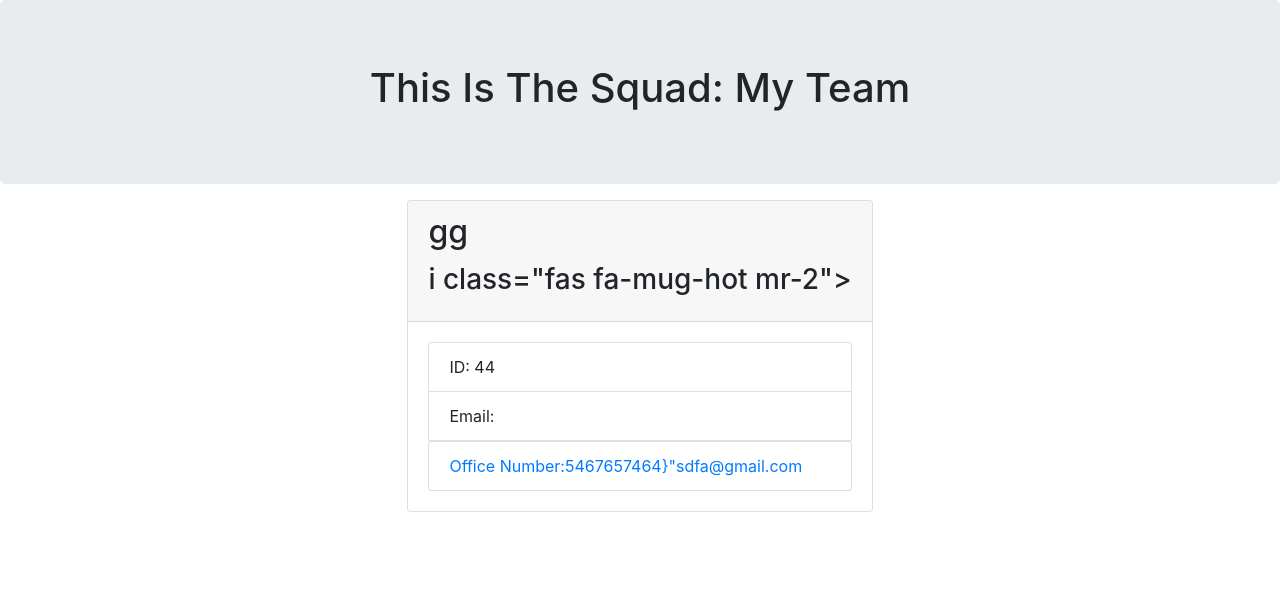
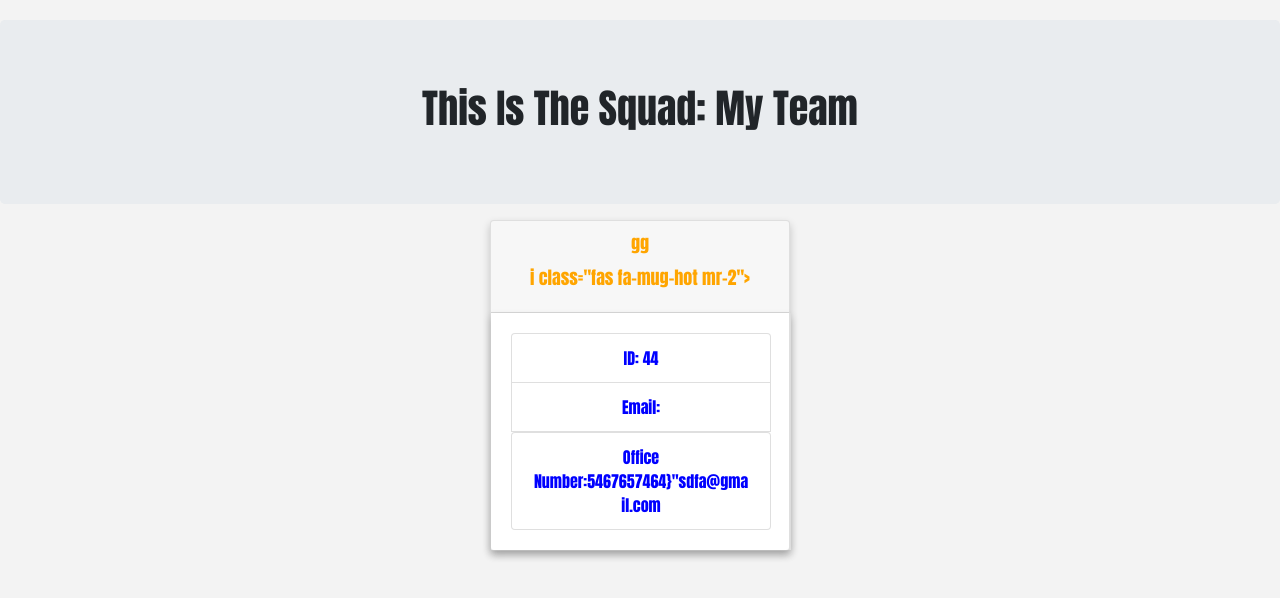
Before and after one commit to ESinclair81/Team-Pro-Gen, a website: page output/teamProfiles.html in a window 1280 px wide. Drawn offline with nearby package versions, Linux system fonts and the light colour scheme; files that its build step writes are made by us from their sources.

Commit message:
Starting to add CSS

```diff
--- a/dist/style.css
+++ b/dist/style.css
@@ -0,0 +1,34 @@
+body{
+    margin-top:20px;
+    background:#f3f3f3;
+    font-family: Impact, Haettenschweiler, 'Arial Narrow Bold', sans-serif
+}
+.card {
+    box-shadow: 0 4px 8px 0 rgba(0, 0, 0, 0.2);
+    max-width: 300px;
+    margin: auto;
+    text-align: center;
+  }
+
+  .employee-card {
+    box-shadow: 0 4px 8px 0 rgba(0, 0, 0, 0.2);
+    max-width: 300px;
+    margin: auto;
+    text-align: center;
+  }
+
+  .card-title {
+    color: orange;
+    font-size: 18px;
+  }
+
+  .card-body {
+    box-shadow: 0 4px 8px 0 rgba(0, 0, 0, 0.2);
+    max-width: 300px;
+    margin: auto;
+    text-align: center;
+  }
+
+  .list-group-item {
+   color: blue
+  }
--- a/output/teamProfiles.html
+++ b/output/teamProfiles.html
@@ -6,7 +6,7 @@
     <meta name="viewport" content="width=device-width, initial-scale=1.0">
     <title>Team Profile Generator</title>
     <link rel="stylesheet" href="https://stackpath.bootstrapcdn.com/bootstrap/4.4.1/css/bootstrap.min.css" integrity="sha384-Vkoo8x4CGsO3+Hhxv8T/Q5PaXtkKtu6ug5TOeNV6gBiFeWPGFN9MuhOf23Q9Ifjh" crossorigin="anonymous">
-    <link rel="stylesheet" href="style.css">
+    <link rel="stylesheet" href="/dist/style.css">
     <script src="https://kit.fontawesome.com/c502137733.js"></script>
 </head>
 
```
Also changed, not shown: dist/teamProfiles.html (+1 -1 lines).
